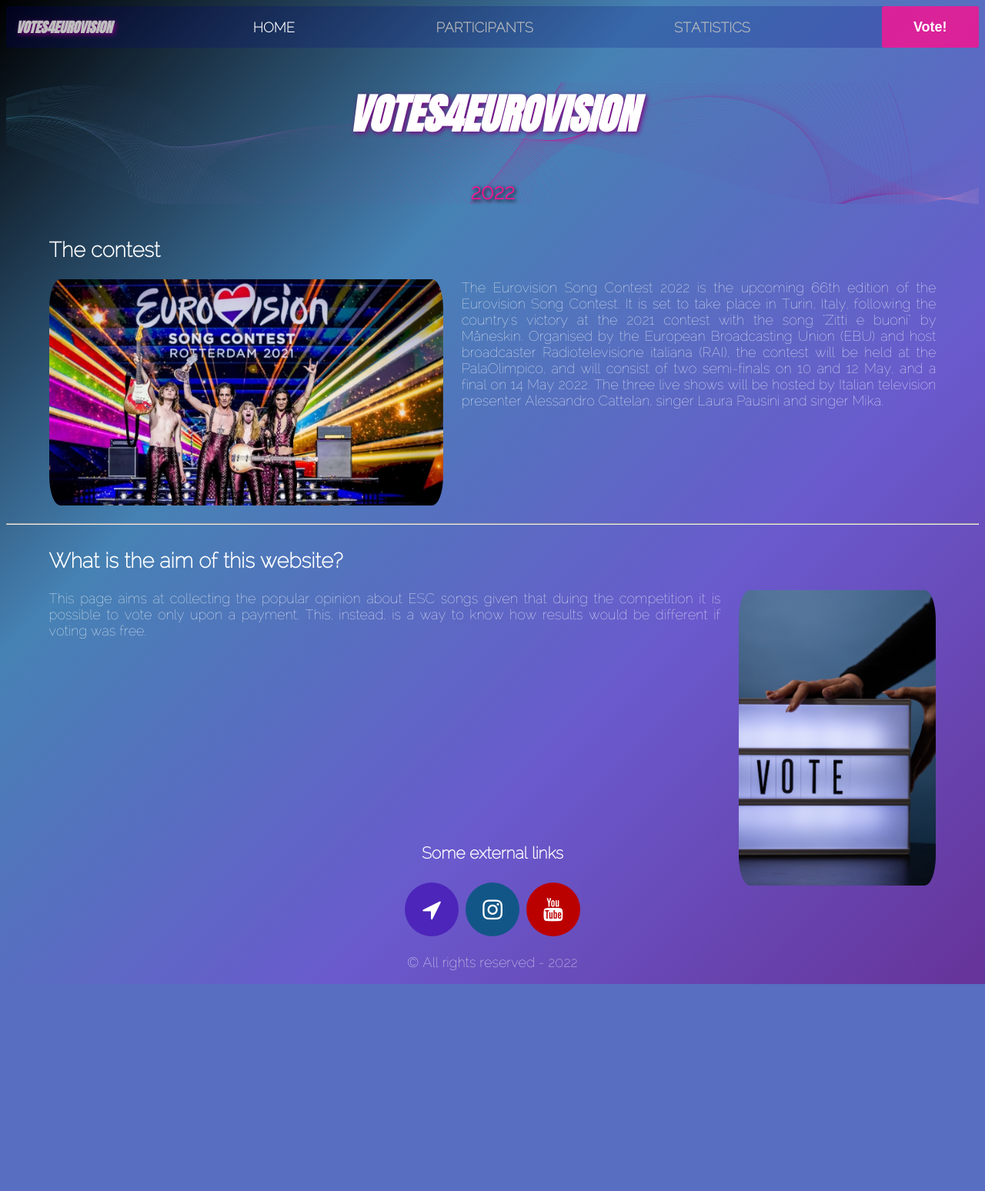
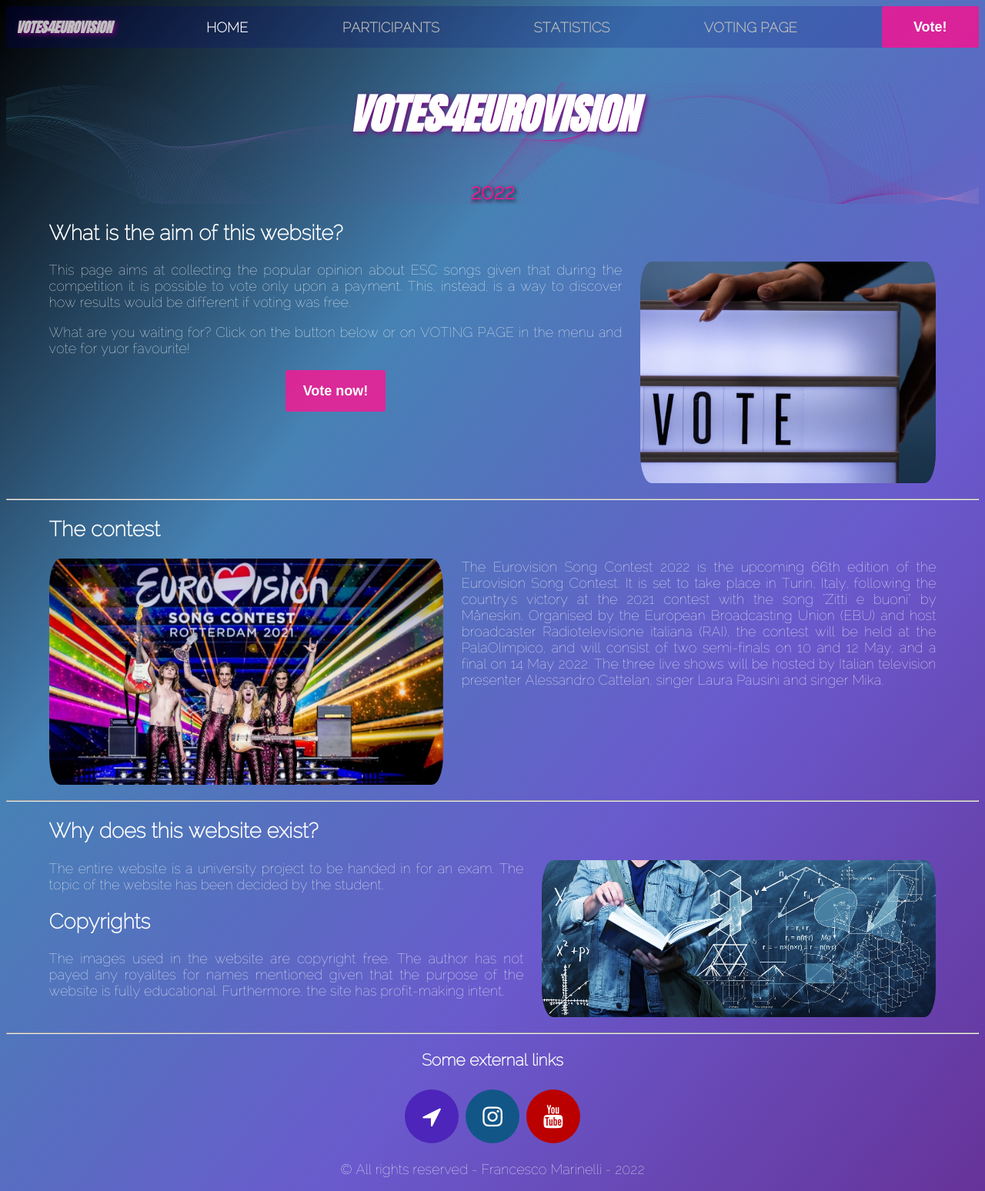
Before and after one commit to francescomarins/WMT-Webpage, a PHP site: page / in a window 1280 px wide. Shown: the whole page at 77% size. Before the commit the page ends 1279 px from the top, so only its background shows below. Run offline with PHP 8.4, Linux system fonts and the light colour scheme.

Commit message:
final version(?)

```diff
--- a/index.php
+++ b/index.php
@@ -6,7 +6,7 @@
   <link rel="icon" href="img/logo2.png" type="image/png" sizes="any">
   <link rel="stylesheet" href="mycss.css" type="text/css">
   <link rel="stylesheet" href="https://cdnjs.cloudflare.com/ajax/libs/font-awesome/4.7.0/css/font-awesome.min.css">
-    <script src="javascript.js"></script>
+  <script src="javascript.js"></script>
 </head>
 
 <body>
@@ -16,6 +16,7 @@
     <a href="index.php" class="currentpage link">Home</a>
     <a href="partecipants.php" class="link">Participants</a>
     <a href="statistics.php" class="link">Statistics</a>
+    <a href="votes.php" class="link">Voting page</a>
     <button type="button" class="vote" name="vote" onclick="document.location = 'votes.php';">Vote!</button>
     <a href="javascript:void(0);" class="icon" onclick="showMenu()">
       <em class="fa fa-bars"></em>
@@ -26,6 +27,22 @@
       <h1 class="logo">VOTES4EUROVISION</h1>
       <h2>2022</h2>
     </header>
+    <article class="aim" id="aim">
+      <h2>What is the aim of this website?</h2>
+      <img src="img/vote.jpg" id="vote" alt="Lamp with 'vote' written on it">
+      <p>
+        This page aims at collecting the popular opinion about ESC songs given that during the competition
+        it is possible to vote only upon a payment. This, instead, is a way to discover how results would be
+        different if voting was free.
+      </p>
+      <p>
+        What are you waiting for? Click on the button below or on VOTING PAGE in the menu and vote for yuor favourite!
+      </p>
+      <p class="button-container">
+        <button type="button" class="vote" name="vote" onclick="document.location = 'votes.php';">Vote now!</button>
+      </p>
+    </article>
+    <hr>
     <article class="intro" id="intro">
       <h2>The contest</h2>
       <img id="maneskin" src="img/maneskin.jpeg" alt="Manekin celebrating their win at Eurovision 2021">
@@ -38,22 +55,28 @@
       </p>
     </article>
     <hr>
-    <article class="aim" id="aim">
-      <h2>What is the aim of this website?</h2>
-      <img src="img/vote.jpg" id="vote" alt="Lamp with 'vote' written on it">
+    <article class="why" id="why">
+      <h2>Why does this website exist?</h2>
+      <img id="learning" src="img/learning.jpg" alt="A book and mathematical formulas">
       <p>
-        This page aims at collecting the popular opinion about ESC songs given that duing the competition
-        it is possible to vote only upon a payment. This, instead, is a way to know how results would be
-        different if voting was free.
+        The entire website is a university project to be handed in for an exam.
+        The topic of the website has been decided by the student.
+      </p>
+      <h2>Copyrights</h2>
+      <p>
+        The images used in the website are copyright free.
+        The author has not payed any royalites for names mentioned given that the purpose of the website is fully educational.
+        Furthermore, the site has profit-making intent.
       </p>
     </article>
+    <hr>
     <footer id="footer">
       <h3>Some external links</h3>
       <a class="fa fa-location-arrow" href="http://www.comune.torino.it/" title="Municipality of Turin"></a>
       <a class="fa fa-instagram" href="https://www.instagram.com/eurovision" title="Euovision Song Contest Instagram Account"></a>
       <a class="fa fa-youtube" href="https://www.youtube.com/channel/UCRpjHHu8ivVWs73uxHlWwFA" title="Eurovision Song Contest YouTube Channel"></a>
       <p>
-        &copy; All rights reserved - 2022
+        &copy; All rights reserved - Francesco Marinelli - 2022
       </p>
     </footer>
   </section>
--- a/mycss.css
+++ b/mycss.css
@@ -60,6 +60,7 @@
   text-transform: uppercase;
   text-decoration: none;
 }
+
 .menu .icon {
   display: none;
 }
@@ -105,30 +106,44 @@
   min-height: 3em;
 }
 
+.aim {
+  min-height: 27.5vw;
+}
+
+.aim p.button-container {
+  text-align: center;
+}
+
+.intro {
+  min-height: 28vw;
+}
+
+.why {
+  min-height: 21vw;
+}
+
+.intro *, .aim *, .why * {
+  padding-left: 2%;
+  padding-right: 2%;
+}
+
+img[id="vote"] {
+  width: 30vw;
+  height: 22.5vw;
+  float: right;
+  border-radius: 3vw;
+}
+
 img[id="maneskin"] {
   width: 40vw;
   height: 23vw;
   float: left;
   border-radius: 3vw;
 }
-.intro {
-  display: inline-block;
-  height: 30vw;
-}
 
-.intro *, .aim * {
-  padding-left: 2%;
-  padding-right: 2%;
-}
-
-.aim {
-  display: inline-block;
-  height: 30vw;
-}
-
-img[id="vote"] {
-  width: 20vw;
-  height: 30vw;
+img[id="learning"] {
+  width: 40vw;
+  height: 16vw;
   float: right;
   border-radius: 3vw;
 }
@@ -338,11 +353,20 @@
     text-align: center;
   }
 
+  .menu #votingpage {
+    display: block;
+    float: none;
+    display: block;
+    width: 100%;
+  }
+
   .menu.responsive a.link {
     float: none;
     display: block;
     width: 100%;
   }
+
+  form.centred *:not(button) { min-width: 80%; }
 
   .countries_container {
     width: 90%;
@@ -368,7 +392,21 @@
     border-radius: 3vw;
   }
 
-  form.centred * { min-width: 80%; }
+  img[id="vote"] {
+    width: 90vw;
+    height: auto;
+    float: none;
+    border-radius: 3vw;
+  }
+
+  img[id="learning"] {
+    width: 90vw;
+    height: auto;
+    float: none;
+    border-radius: 3vw;
+  }
+
+  form.centred *:not(button) { min-width: 90%; }
 
   /* participants  */
   section.artists-container iframe {
--- a/statistics.php
+++ b/statistics.php
@@ -107,9 +107,10 @@
   <a href="#header" class="skip-to-main-content">Skip to main content</a>
   <div id="menu" class="menu">
     <a class="logo" title="Home" href="index.php" class="currentpage">VOTES4EUROVISION</a>
-    <a href="index.php" class="link">Home</a>
+    <a href="index.php" class="currentpage link">Home</a>
     <a href="partecipants.php" class="link">Participants</a>
-    <a href="statistics.php" class="currentpage link">Statistics</a>
+    <a href="statistics.php" class="link">Statistics</a>
+    <a href="votes.php" class="link">Voting page</a>
     <button type="button" class="vote" name="vote" onclick="document.location = 'votes.php';">Vote!</button>
     <a href="javascript:void(0);" class="icon" onclick="showMenu()">
       <em class="fa fa-bars"></em>
--- a/votes.php
+++ b/votes.php
@@ -71,9 +71,10 @@
 
   <div id="menu" class="menu">
     <a class="logo" title="Home" href="index.php" class="currentpage">VOTES4EUROVISION</a>
-    <a href="index.php" class="link">Home</a>
+    <a href="index.php" class="currentpage link">Home</a>
     <a href="partecipants.php" class="link">Participants</a>
     <a href="statistics.php" class="link">Statistics</a>
+    <a href="votes.php" class="link">Voting page</a>
     <button type="button" class="vote" name="vote" onclick="document.location = 'votes.php';">Vote!</button>
     <a href="javascript:void(0);" class="icon" onclick="showMenu()">
       <em class="fa fa-bars"></em>
```
Also changed, not shown: login.php (+10 -1 lines), logout.php (+11 -0 lines), partecipants.php (+13 -2 lines), registration.php (+10 -1 lines), img/learning.jpg (added), img/vote.jpg.
